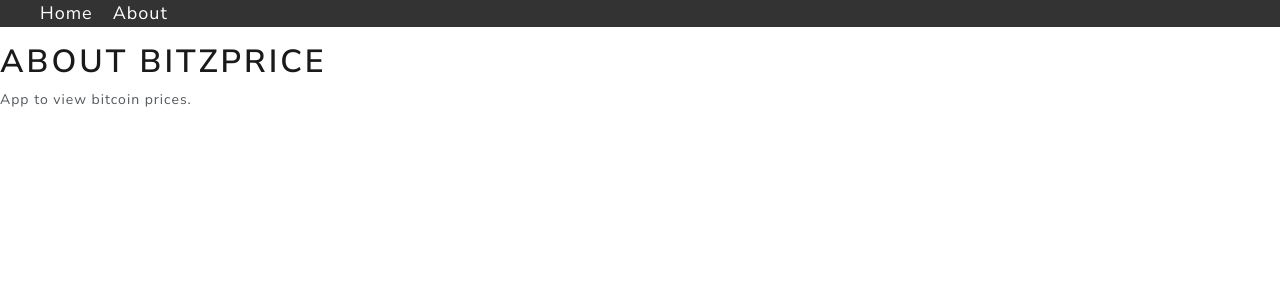
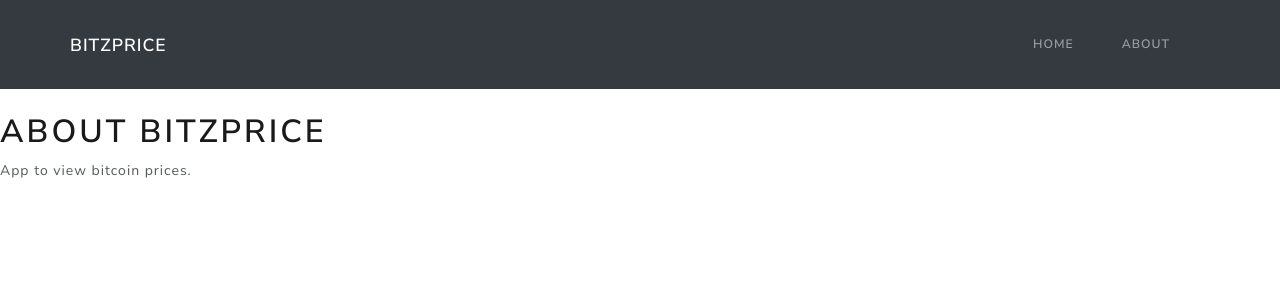
Before and after one commit to lu-gflores/bitcoinz, a Next.js app: page /about in a window 1280 px wide. Shown: the top 300 px of the page. Built offline with nearby package versions, Linux system fonts and the light colour scheme.

Commit message:
updated navbar css and added readme

```diff
--- a/components/NavBar.js
+++ b/components/NavBar.js
@@ -1,27 +1,20 @@
 import Link from 'next/link'
 const Navbar = () => (
-    <div>
-        <ul>
-            <li><Link href='/'><a>Home</a></Link></li>
-            <li><Link href='/about'><a>About</a></Link></li>
+    <nav className="navbar navbar-expand navbar-dark bg-dark mb-4">
+    <div className="container">
+      <a className="navbar-brand" href="#">BitzPrice</a>
+      <div className="collapse navbar-collapse">
+        <ul className="navbar-nav ml-auto">
+          <li className="nav-item">
+            <Link href="/"><a className="nav-link">Home</a></Link>
+          </li>
+          <li className="nav-item">
+            <Link href="/about"><a className="nav-link">About</a></Link>
+          </li>
         </ul>
-        <style jsx>{`
-        ul {
-            background: #333;
-            color: #fff;
-            list-style: none;
-            display: flex;
-        }
-        ul li {
-            font-size: 18px;
-            margin-right: 20px
-        }
-        ul li a {
-            color: #fff
-        }
-        `}</style>
+      </div>
     </div>
-
+  </nav>
 
 )
 export default Navbar;
```
Also changed, not shown: 1 other file (tests, documents, lock files or other folders).
